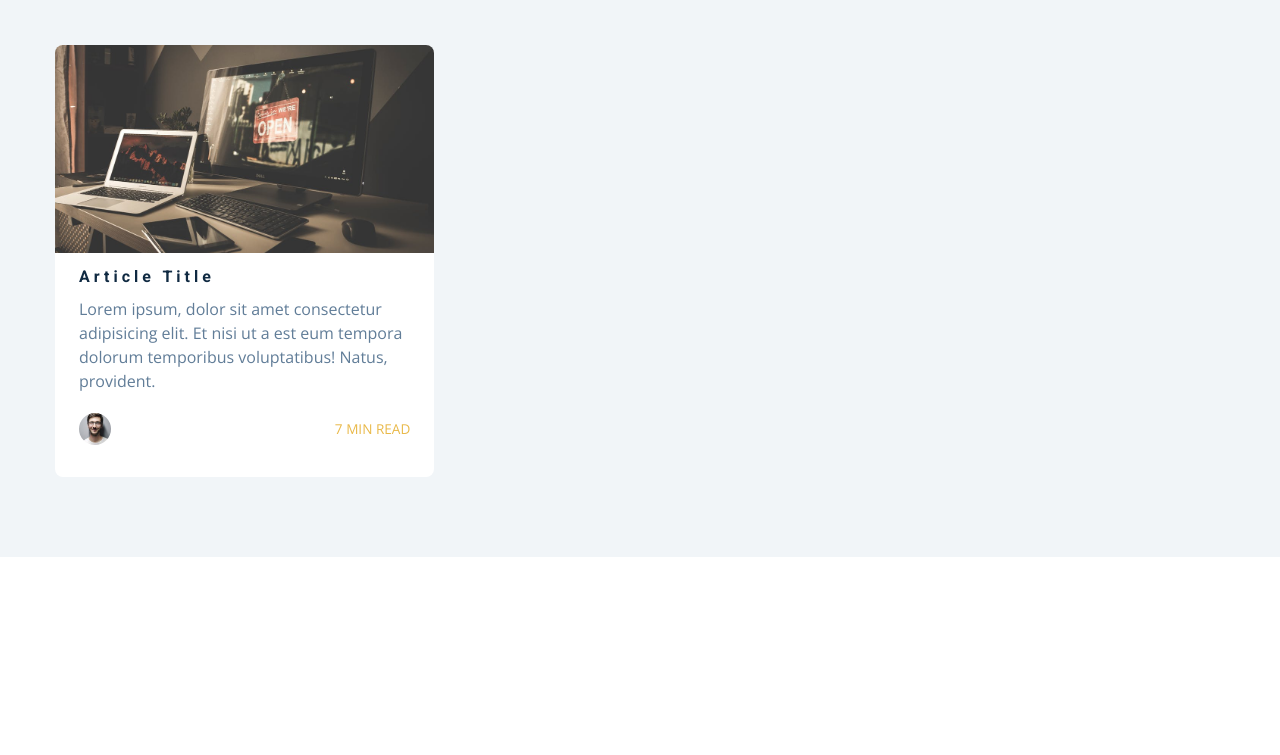
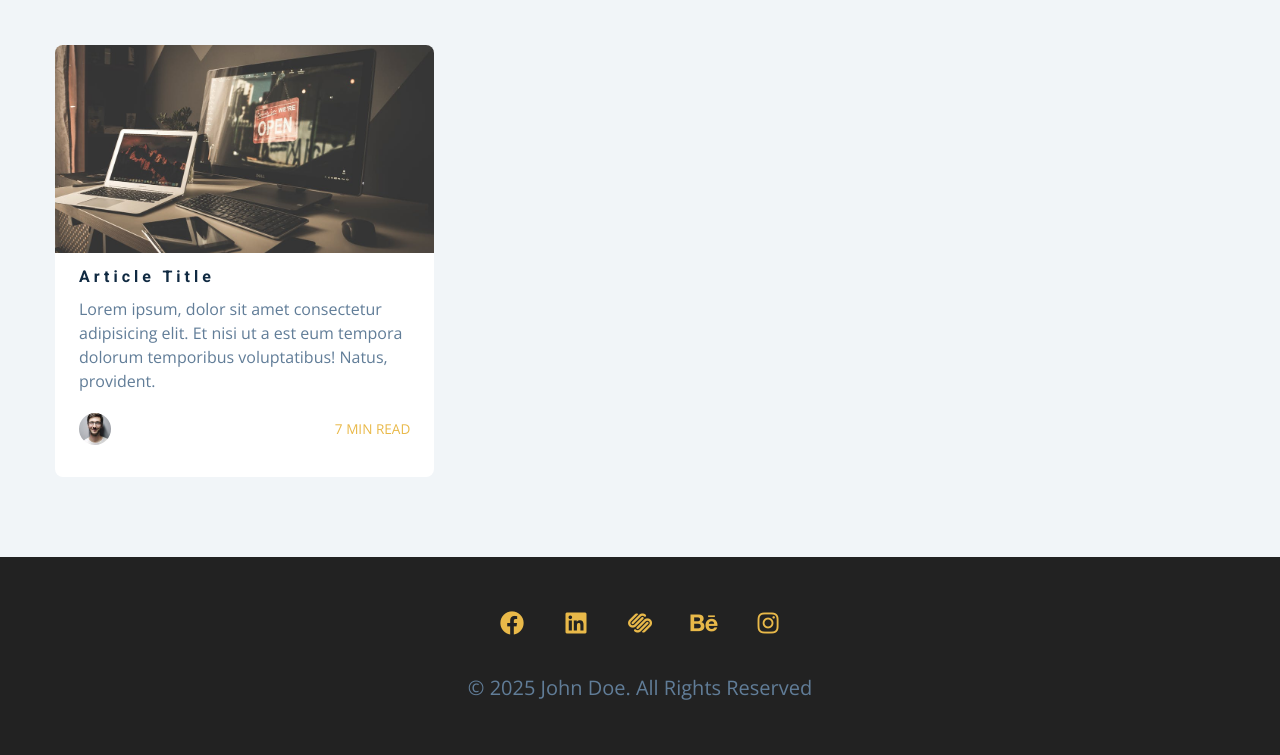
Before and after one commit to bookkuun/css-grid-project, a plain HTML site: page index.html in a window 1280 px wide. Shown: the part 6648-7403 px from the top of the page. Before the commit the page ends 7205 px from the top, so only its background shows below. Drawn offline with nearby package versions, Linux system fonts and the light colour scheme.

Commit message:
フッター

```diff
--- a/css/styles.css
+++ b/css/styles.css
@@ -923,6 +923,27 @@ Blog
 Footer
 ===============
 */
+
+.footer {
+  padding-bottom: 2rem;
+  background-color: #222;
+  display: grid;
+  place-items: center;
+}
+
+.footer .social-icons {
+  margin-bottom: 2rem;
+}
+
+.footer .social-icon {
+  color: var(--clr-primary-5);
+}
+
+.footer p {
+  font-size: 1.25rem;
+  text-transform: capitalize;
+}
+
 /*
 ===============
 Single Page
--- a/index.html
+++ b/index.html
@@ -547,6 +547,37 @@
     </section>
     <!--end of  blog -->
     <!-- footer -->
+    <footer class="footer">
+      <ul class="social-icons">
+        <li>
+          <a href="https://www.facebook.com" class="social-icon">
+            <i class="fab fa-facebook"></i>
+          </a>
+        </li>
+        <li>
+          <a href="https://www.linkedin.com" class="social-icon">
+            <i class="fab fa-linkedin"></i>
+          </a>
+        </li>
+        <li>
+          <a href="https://www.twitter.com" class="social-icon">
+            <i class="fab fa-squarespace"></i>
+          </a>
+        </li>
+        <li>
+          <a href="https://www.github.com" class="social-icon">
+            <i class="fab fa-behance"></i>
+          </a>
+        </li>
+        <li>
+          <a href="https://www.instagram.com" class="social-icon">
+            <i class="fab fa-instagram"></i>
+          </a>
+        </li>
+      </ul>
+      <p>&copy; <span id="date"></span> john doe. all rights reserved</p>
+    </footer>
+
     <script src="./js/app.js"></script>
   </body>
 </html>
```
